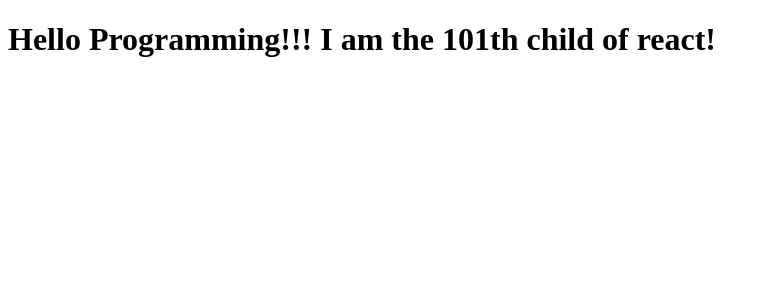
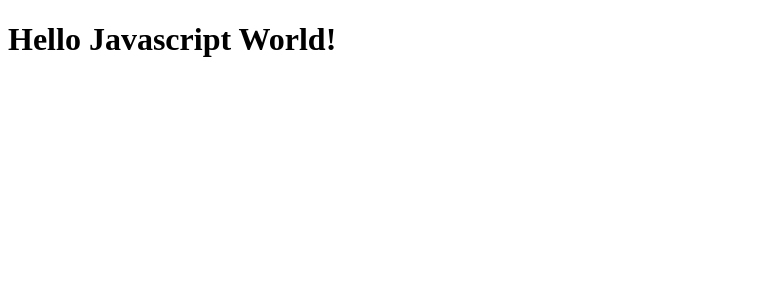
Before and after one commit to vandana1145/reactJSPractise, a React (Create React App) app: page / in a window 1280 px wide. Shown: the top 300 px of the page, without its empty margins (0-768 px from the left). Built offline with nearby package versions, Linux system fonts and the light colour scheme.

Commit message:
states in react

```diff
--- a/src/Student.js
+++ b/src/Student.js
@@ -60,12 +60,47 @@ import PropTypes from "prop-types";
 // };
 
 // Class based Component
-class Student extends Component {
-    render(){
+// class Student extends Component {
+//     render(){
+//         return(
+//             <h1>Hello Programming!!! {this.props.children}</h1>
+//         )
+//     };
+// };
+
+
+// state in React: only valid for class based components. state can be modified, whereas props can not, props are read-only
+// state inside the class is private for that particular class
+// props can not be modified inside the class, they are controlled by the parents.
+// Declaring state directly inside the class(no constructor)
+// class Student extends Component {
+//     state = {
+//         name: "World!",
+//         sub: this.props.sub
+//     }
+//     render(){
+//         return(
+//             //<h1>Hello {this.props.children} {this.state.name}</h1>
+//             <h1>Hello {this.state.sub} {this.state.name}</h1>
+//         )
+//     }
+// }
+
+// Declaring state inside the constructor
+class Student extends Component{
+    constructor(props) {
+        super(props);
+        this.state = {
+            name: "World!",
+            sub: "Javascript"
+        };
+    };
+
+    render() {
         return(
-            <h1>Hello Programming!!! {this.props.children}</h1>
+            <h1>Hello {this.state.sub} {this.state.name}</h1>
         )
-    };
-};
+    }
+}
 
 export default Student;
```
Also changed, not shown: src/index.js (+7 -1 lines).
